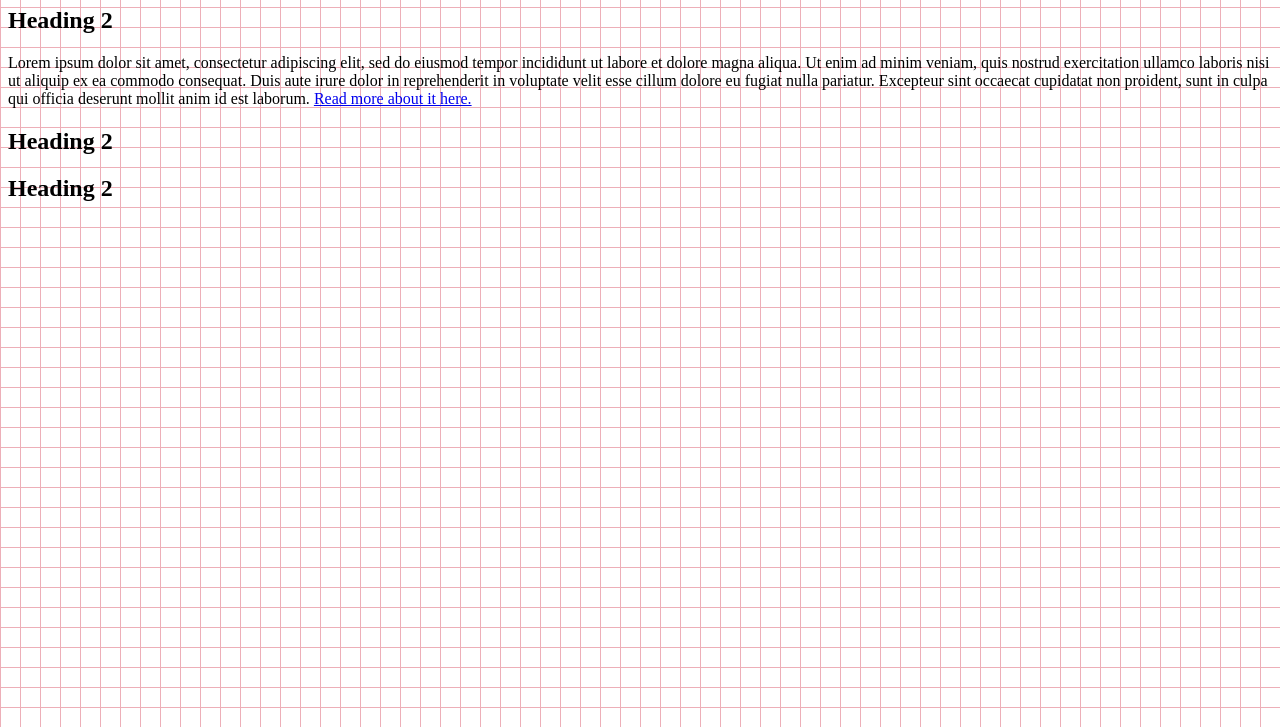
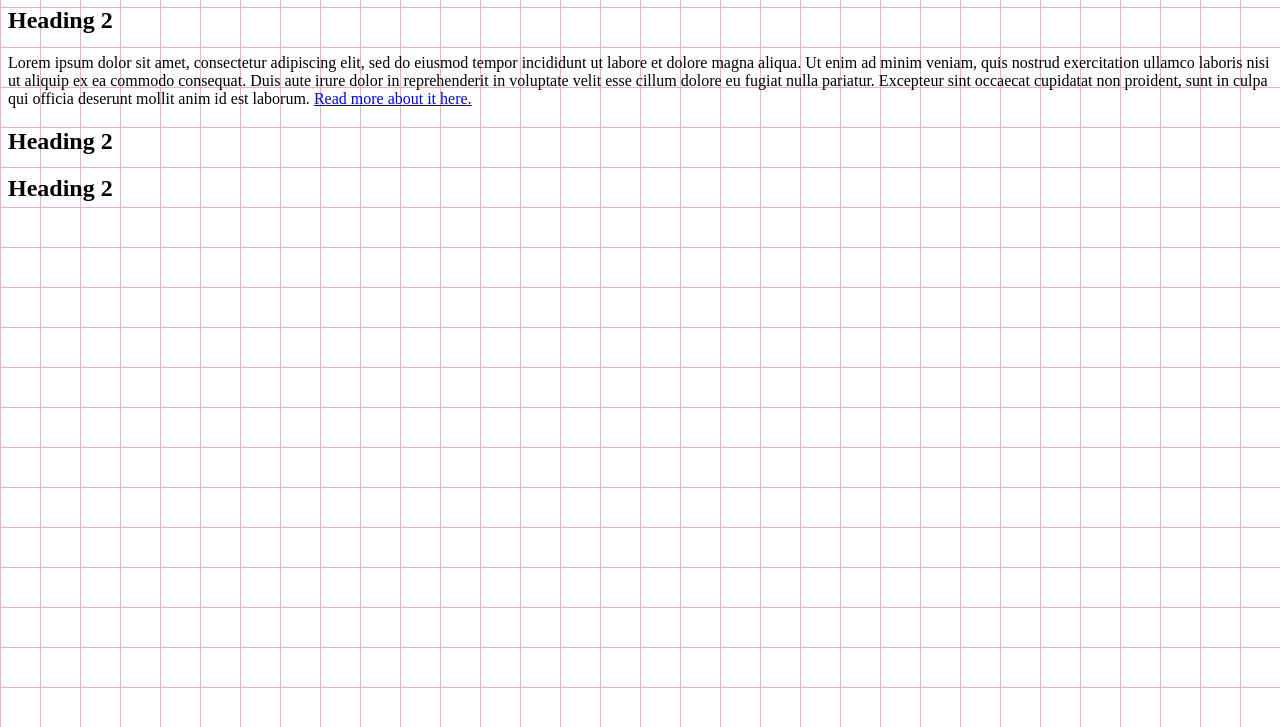
Before and after one commit to BronteMc/brontemc.github.io, a plain HTML site: page index.html in a window 1280 px wide. Shown: the part 73-800 px from the top of the page. Drawn offline with Linux system fonts and the light colour scheme.

Commit message:
Update style.css

```diff
--- a/style.css
+++ b/style.css
@@ -1,5 +1,5 @@
 .grid-background {
-  background-size: 20px 20px;
+  background-size: 40px 40px;
   background-image:
     linear-gradient(to right, #EDAFB8 1px, transparent 1px),
     linear-gradient(to bottom, #edafb8 1px, transparent 1px);
```
